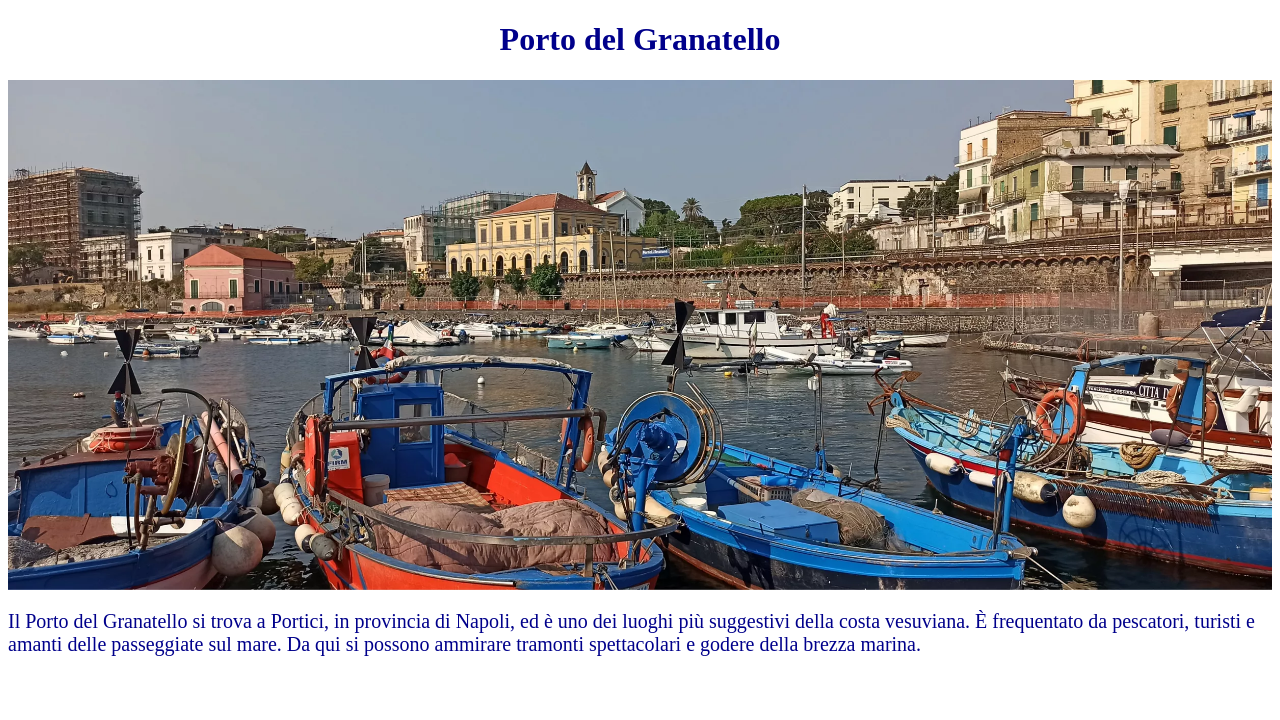
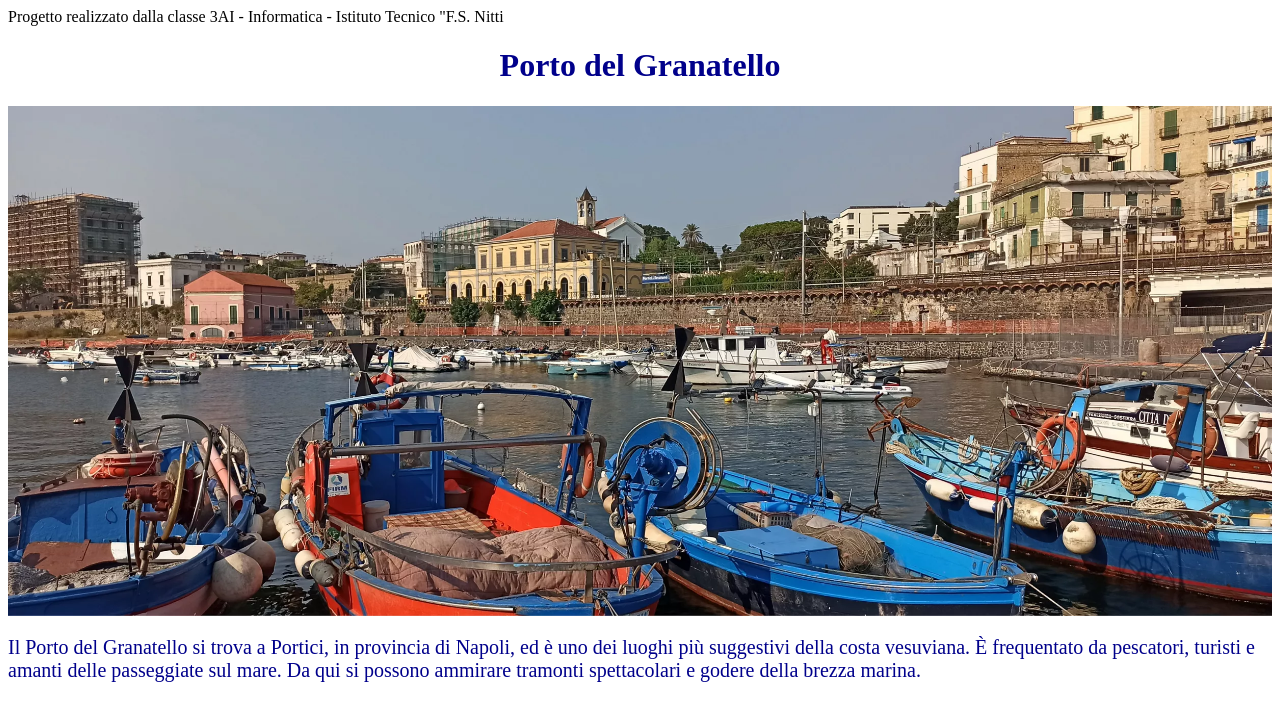
Before and after one commit to ciropalmieri-mca/granatello, a plain HTML site: page index.html in a window 1280 px wide. Drawn offline with Linux system fonts and the light colour scheme.

Commit message:
Update index.html

```diff
--- a/index.html
+++ b/index.html
@@ -5,6 +5,7 @@
   <link rel="stylesheet" href="styles.css">
 </head>
 <body>
+  <div class="banner-nitti">Progetto realizzato dalla classe 3AI - Informatica - Istituto Tecnico "F.S. Nitti</div>
   <h1>Porto del Granatello</h1>
   <img src="porto_granatello_main.webp" alt="Veduta del Porto del Granatello" style="display:block; margin: 0 auto; max-width: 100%; height: auto;">
   <p>
```
